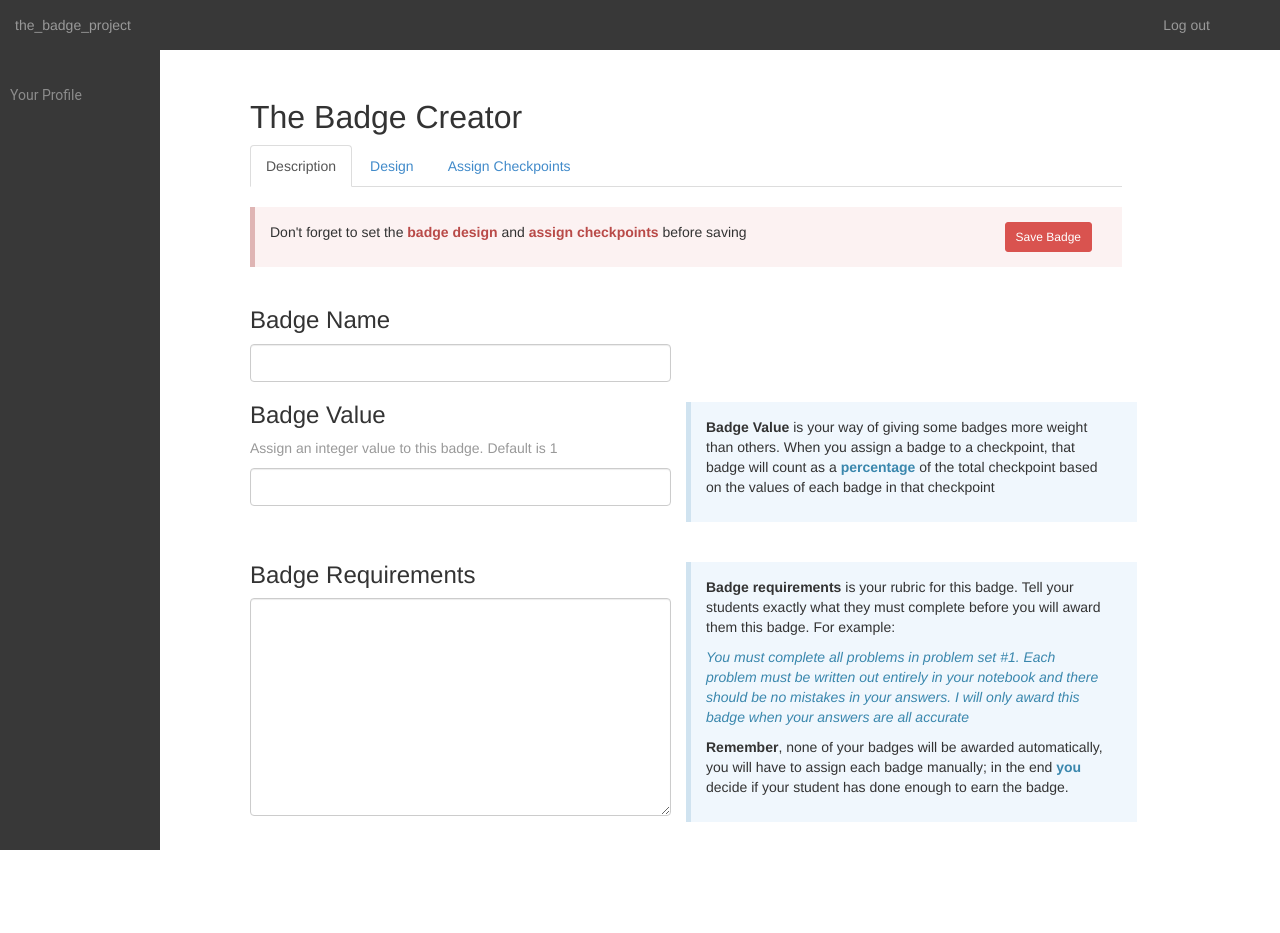
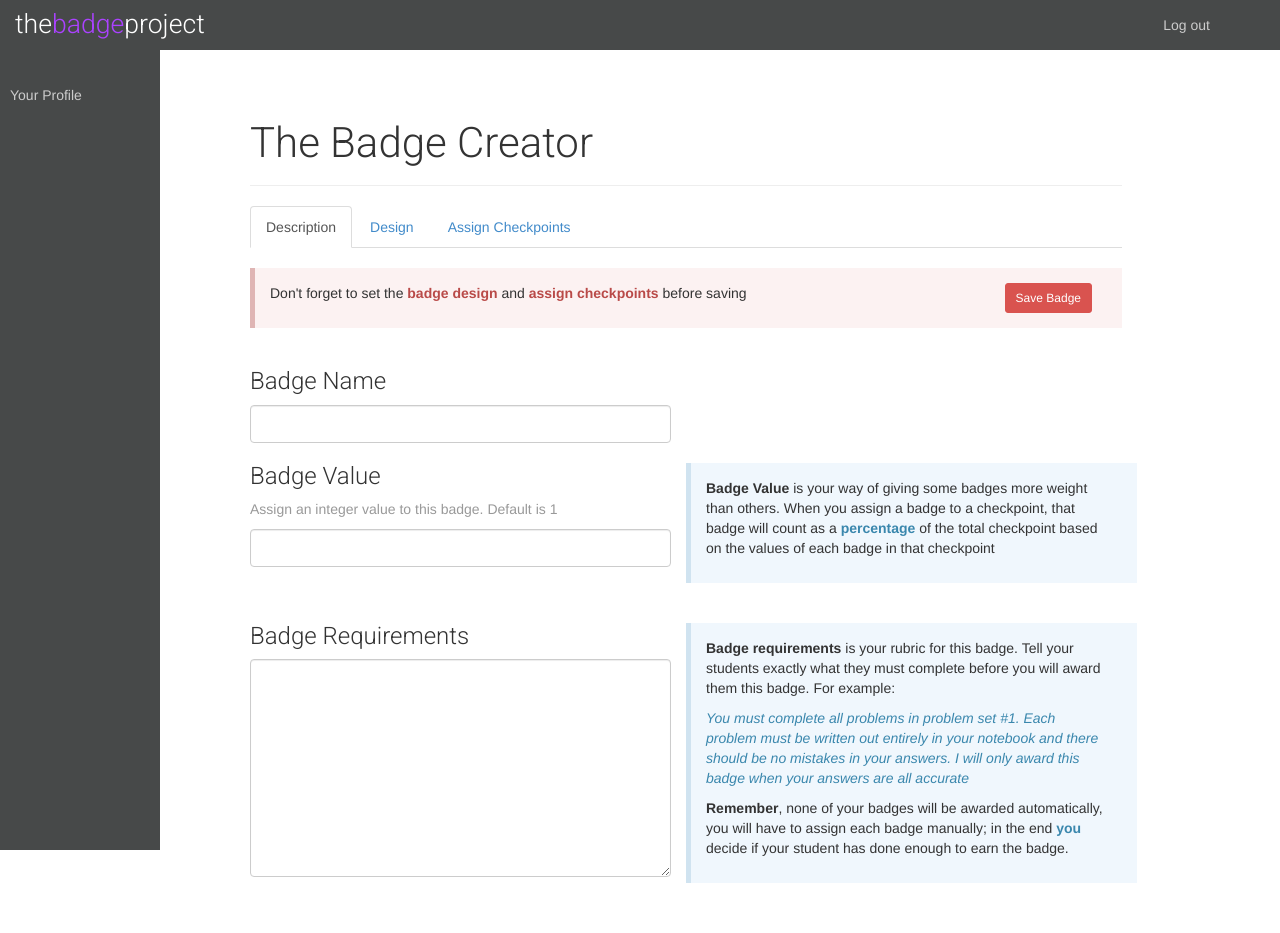
Before and after one commit to qdonnellan/badgeproject, a Python web app: template templates/badge_creator.html in a window 1280 px wide. Before the commit the page ends 850 px from the top, so only its background shows below. Run offline with Jinja, Linux system fonts and the light colour scheme; the template is opened without the code that fills it, so the values that code supplies are empty; some libraries are stand-ins or nearby versions.

Commit message:
appearance tweaks - added purple to theme color

```diff
--- a/stylesheets/custom.css
+++ b/stylesheets/custom.css
@@ -1,3 +1,16 @@
+h1, h2, h3, h4, h5 {
+  font-family: 'Roboto', sans-serif;
+  font-weight: 300
+}
+
+.page-header h1 {
+  font-size: 3em;
+}
+
+.page-header h1 small {
+  font-weight: 300
+}
+
 
 .badge-new {
   text-align: center;
@@ -64,14 +77,33 @@
   margin:0px;
   padding:0px !important;
   width: 160px;
-  background: #383838;
-  color: #8c8c8c;
-  font-weight: 400;
+  background: #474949;
+  color: #f6f6f6;
+}
+
+.the-brand {
+  color:#fff !important;
+  font-weight: 300;
+  font-size: 1.9em;
+  margin: 5px 0 0 0 ;
   font-family: 'Roboto', sans-serif;
 }
 
+
+.icon-brand, .text-theme {
+  color: #ab42ff;
+}
+
 .navbar-fixed-top {
-  background: #383838 !important;
+  background: #474949 !important;
+}
+
+.navbar-fixed-top a {
+  color: #ccc !important
+}
+
+.navbar-fixed-top a:hover {
+  color:#ffffff !important;
 }
 
 .left-panel .side-list {
@@ -94,7 +126,7 @@
   margin: 0 0 -1px;
   padding: 15px 0px;
   padding-left: 10px;
-  color: #8c8c8c;
+  color: #ccc;
   font-size: 1em
 }
 
@@ -111,22 +143,30 @@
 }
 
 .side-list > .active > a {
-  background-color: #5bc0de;
+  background-color: #ab42ff;
   color: #ffffff;
 }
 
+.side-list .badge-notification, .badge-notification {
+  background-color: #ab42ff !important;
+  color: #fff;
+}
+
+.side-list .active .badge-notification {
+  background-color: #fff !important;
+  color: #ab42ff;
+}
+
 .side-list > li > a:hover {
-  background-color: #243f42;
+  background-color: #383838;
   text-decoration: none;
   color: #f6f6f6;
 }
 
-.badge-notification {
-  background-color: #ff0505 !important
-}
+
 
 .side-list > .active > a:hover {
-  background-color: #28b8c8 !important;
+  background-color: #a029ff !important;
   color: #ffffff !important;
   text-decoration: none;
 }
@@ -219,3 +259,13 @@
 .mobile-notification {
   margin-right:5px;
 }
+
+.btn-add {
+  color: #ab42ff;
+}
+
+
+.btn-add:hover {
+  background-color: #a029ff;
+  color:#ffffff;
+}
--- a/templates/badge_creator.html
+++ b/templates/badge_creator.html
@@ -18,7 +18,9 @@
 
 {% block body %}
 <div>
-<h2>The Badge Creator</h2>
+<div class="page-header">
+<h1>The Badge Creator</h1>
+</div>
   <ul class="nav nav-tabs">
     <li class="active"><a href="#badge_details" data-toggle="tab">Description</a></li>
     <li><a href="#badge_design" data-toggle="tab">Design</a></li>
--- a/templates/base.html
+++ b/templates/base.html
@@ -11,6 +11,8 @@
     <link href="//netdna.bootstrapcdn.com/font-awesome/3.2.0/css/font-awesome.css" rel="stylesheet">
     <script src="//ajax.googleapis.com/ajax/libs/jquery/2.0.0/jquery.min.js"></script>
     <script type="text/javascript" src="/javascript/farbtastic.js"></script>
+
+    <link href='//fonts.googleapis.com/css?family=Roboto:400,300' rel='stylesheet' type='text/css'>
 
     {% block extra_js %}{% endblock %}
   </head>
--- a/templates/edit_course.html
+++ b/templates/edit_course.html
@@ -3,14 +3,13 @@
 {% block body %}
 
 <div class="container">
-  <div class="row">
+  <div class="page-header">
 
     {% if course %}
       <h1>Edit Course</h1>
     {% else %}
       <h1>Create New Course</h1>
     {% endif %}
-    <hr class="soften">
   </div>
   {% if error %}
         <div class="alert alert-danger">
--- a/templates/profile.html
+++ b/templates/profile.html
@@ -4,7 +4,9 @@
 
 <div class="container">
   <div class="row">
-    <h1>{{local_user.formalName}} <small><a href="/edit_profile">[edit]</a></small></h1>
+    <div class="page-header">
+    <h1>{{local_user.formalName}} <small>your profile <a href="/edit_profile">[edit]</a></small></h1>
+    </div>
     {% if not local_user.teacher %}
       <div class="callout callout-info">
         <a href="/request_teacher_access" class="btn btn-info pull-right btn-small">Request Teacher Access</a>
@@ -17,7 +19,7 @@
         <h4>Teacher Account: <span class="text-muted">{{google_user_api.get_current_user().email()}}</span></h4>
         <p>You have successfully created a teacher account for the_badge_project. You may still register for classes as a student, but you may now also create your own classes, checkpoints, and badges! The courses you teach and the courses you sign up for as a student will appear below</p>
         <p>
-          <a href="/edit_course" class="btn btn-info btn-small">New Course</a>
+          <a href="/edit_course" class="btn btn-info btn-small"><i class="icon-plus-sign icon-large"></i> New Course</a>
           <a href="/register" class="btn btn-primary btn-small">Register for Course</a>
         </p>
       </div>
--- a/templates/register.html
+++ b/templates/register.html
@@ -4,9 +4,8 @@
 
 <div class="container">
   <div class="row">
-    <div>
+    <div class="page-header">
       <h1>Register for a Course</h1>
-      <hr class="soften">
     </div>
     <div class="col-lg-6">
       <form method="post">
--- a/templates/single_checkpoint.html
+++ b/templates/single_checkpoint.html
@@ -4,8 +4,11 @@
 {% block body %}
 <div>
   <div class="row">
+    <div class="page-header">
     <h1>{{checkpoint.name}}</h1>
     <p class="text-muted">Checkpoint for the course <a href="/course/{{courseID}}">{{course.name}}</a></p>
+    </div>
+
     <p class="lead">{{checkpoint.description}}</p>
     <p><a class="btn btn-info btn-small" href="/course/{{courseID}}/edit_checkpoint/{{checkpoint.checkpoint.key.id()}}">Edit Checkpoint</a></p>
     <hr>
--- a/templates/user_base.html
+++ b/templates/user_base.html
@@ -11,6 +11,8 @@
     <link href="//netdna.bootstrapcdn.com/font-awesome/3.2.0/css/font-awesome.css" rel="stylesheet">
     <script src="//ajax.googleapis.com/ajax/libs/jquery/2.0.0/jquery.min.js"></script>
     <script type="text/javascript" src="/javascript/farbtastic.js"></script>
+    <link href='//fonts.googleapis.com/css?family=Roboto:400,300' rel='stylesheet' type='text/css'>
+
 
     {% block extra_js %}{% endblock %}
 
@@ -18,7 +20,7 @@
 
   <body>
     <div class="navbar navbar-fixed-top navbar-inverse">
-      <p class="navbar-text hidden-sm pull-left"><i class="icon-stop text-info"></i> the_badge_project</p>
+      <span class="navbar-text hidden-sm pull-left the-brand"><i class="icon-sign-blank icon-large icon-brand"></i> the<span class="text-theme">badge</span>project</span>
       <div class="container">
 
       <!-- navbar for large screens -->
@@ -64,9 +66,9 @@
       </div>
       <ul class="side-list">
         <br>
-        <li class="{{profile_active}}"><a href="/profile" ><i class="icon-user"></i> Your Profile<i class="icon-chevron-sign-right"></i></a></li>
+        <li class="{{profile_active}}"><a href="/profile" ><i class="icon-user icon-large"></i> Your Profile<i class="icon-chevron-sign-right"></i></a></li>
         {% if local_user.teacher %}
-        <li class="{{badges_active}}"><a href="/badges"><i class="icon-certificate"></i> Badge Vault<i class="icon-chevron-sign-right"></i></a></li>
+        <li class="{{badges_active}}"><a href="/badges"><i class="icon-certificate icon-large"></i> Badge Vault<i class="icon-chevron-sign-right"></i></a></li>
         {% endif %}
       </ul>
       {% if courses and local_user.teacher %}
```
Also changed, not shown: templates/badges.html (+4 -5 lines), templates/course.html (+8 -4 lines), templates/edit_checkpoint.html (+8 -8 lines).
